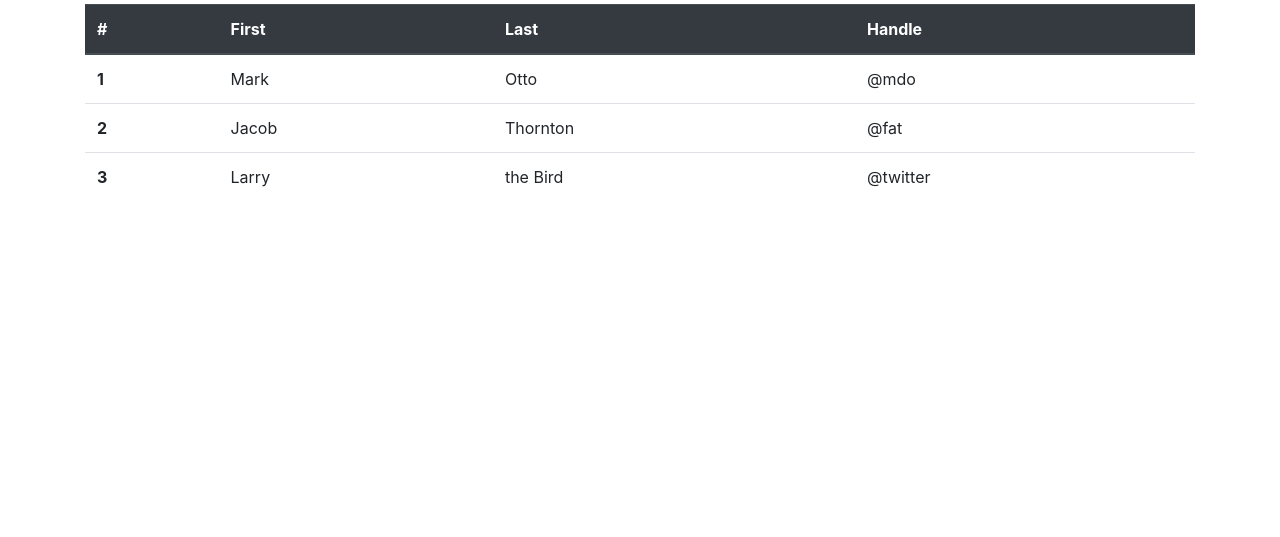
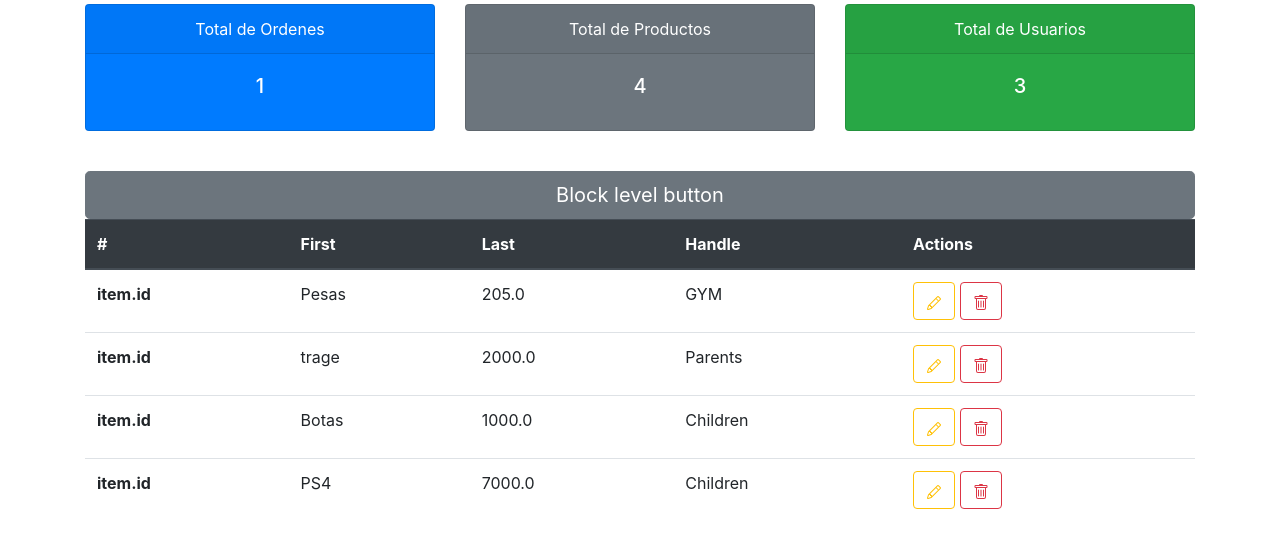
Before and after one commit to nandoferth/django, a Django app: page /table/ in a window 1280 px wide. Shown: the part 336-873 px from the top of the page. Before the commit the page ends 523 px from the top, so only its background shows below. Run offline with Django 3.2, Linux system fonts and the light colour scheme; data comes from the database, SQL or seed files in the repository; both versions use the stored data as it was after the commit; some libraries are stand-ins or nearby versions.

Commit message:
Se creo un template de clientes, se agrego los queries, url dinamicas

```diff
--- a/Start_0/accounts/admin.py
+++ b/Start_0/accounts/admin.py
@@ -4,4 +4,5 @@ from .models import *
 
 admin.site.register(Customer)
 admin.site.register(Product)
+admin.site.register(Orders)
 # Register your models here.
--- a/Start_0/accounts/models.py
+++ b/Start_0/accounts/models.py
@@ -14,8 +14,18 @@ class Product(models.Model):
     )
     name = models.CharField(max_length=50,null=True)
     price = models.FloatField(null=True)
-    category = models.CharField(max_length=50,null=True)
-    description = models.CharField(max_length=50,null=True,choices= CATEGORY)
+    category = models.CharField(max_length=50,null=True,choices= CATEGORY)
+    description = models.CharField(max_length=50,null=True)
     date_create = models.DateTimeField(auto_now_add=True, null=True)
-
+    def __str__(self):
+        return self.name
+class Orders(models.Model):
+    SATATUS=(
+        ('Pending','Pending'),
+        ('Delivered','Delivered')
+    )
+    customer = models.ForeignKey(Customer, null=True, on_delete = models.SET_NULL)
+    product = models.ForeignKey(Product, null=True, on_delete = models.SET_NULL)
+    status=models.CharField(max_length=50,null=True,choices= SATATUS)
+    date_create=date_create = models.DateTimeField(auto_now_add=True, null=True)
 # Create your models here.
--- /dev/null
+++ b/Start_0/accounts/templates/accounts/CardGroup.html
@@ -0,0 +1,22 @@
+
+<div class="card-deck">
+    <div class="card text-white bg-primary text-center mb-3" style="max-width: 33%;">
+        <div class="card-header">Total de Ordenes</div>
+        <div class="card-body">
+            <h5 class="card-title">{{total_ordenes}}</h5>
+        </div>
+    </div>
+
+    <div class="card text-white bg-secondary text-center mb-3" style="max-width: 33%;">
+        <div class="card-header">Total de Productos</div>
+        <div class="card-body">
+            <h5 class="card-title">{{total_productos}}</h5>
+        </div>
+    </div>
+    <div class="card text-white bg-success text-center mb-3" style="max-width: 33%;">
+        <div class="card-header">Total de Usuarios</div>
+        <div class="card-body">
+            <h5 class="card-title">{{total_usuarios}}</h5>
+        </div>
+    </div>
+</div>
--- a/Start_0/accounts/templates/accounts/Table.html
+++ b/Start_0/accounts/templates/accounts/Table.html
@@ -2,6 +2,10 @@
 
 {% block content %}
     <br>
+    {% include 'accounts/CardGroup.html' %}
+    <br>
+    <button type="button" class="btn btn-secondary btn-lg btn-block">Block level button</button>
+    <div class="table-responsive-sm">
         <table class="table">
             <thead class="thead-dark">
                 <tr>
@@ -9,27 +13,34 @@
                     <th scope="col">First</th>
                     <th scope="col">Last</th>
                     <th scope="col">Handle</th>
+                    <th scope="col">Actions</th>
                 </tr>
             </thead>
             <tbody>
+                {% for item in products %}
                     <tr>
-                <th scope="row">1</th>
-                <td>Mark</td>
-                <td>Otto</td>
-                <td>@mdo</td>
+                        <th scope="row">item.id</th>
+                        <td>{{item.name}}</td>
+                        <td>{{item.price}}</td>
+                        <td>{{item.category}}</td>
+                        <td>
+                            <button type="button" class="btn btn-outline-warning">
+                                <svg width="1em" height="1em" viewBox="0 0 16 16" class="bi bi-pencil" fill="currentColor" xmlns="http://www.w3.org/2000/svg">
+                                    <path fill-rule="evenodd" d="M11.293 1.293a1 1 0 0 1 1.414 0l2 2a1 1 0 0 1 0 1.414l-9 9a1 1 0 0 1-.39.242l-3 1a1 1 0 0 1-1.266-1.265l1-3a1 1 0 0 1 .242-.391l9-9zM12 2l2 2-9 9-3 1 1-3 9-9z"/>
+                                    <path fill-rule="evenodd" d="M12.146 6.354l-2.5-2.5.708-.708 2.5 2.5-.707.708zM3 10v.5a.5.5 0 0 0 .5.5H4v.5a.5.5 0 0 0 .5.5H5v.5a.5.5 0 0 0 .5.5H6v-1.5a.5.5 0 0 0-.5-.5H5v-.5a.5.5 0 0 0-.5-.5H3z"/>
+                                </svg>
+                            </button>
+                            <button type="button" class="btn btn-outline-danger">
+                                <svg width="1em" height="1em" viewBox="0 0 16 16" class="bi bi-trash" fill="currentColor" xmlns="http://www.w3.org/2000/svg">
+                                    <path d="M5.5 5.5A.5.5 0 0 1 6 6v6a.5.5 0 0 1-1 0V6a.5.5 0 0 1 .5-.5zm2.5 0a.5.5 0 0 1 .5.5v6a.5.5 0 0 1-1 0V6a.5.5 0 0 1 .5-.5zm3 .5a.5.5 0 0 0-1 0v6a.5.5 0 0 0 1 0V6z"/>
+                                    <path fill-rule="evenodd" d="M14.5 3a1 1 0 0 1-1 1H13v9a2 2 0 0 1-2 2H5a2 2 0 0 1-2-2V4h-.5a1 1 0 0 1-1-1V2a1 1 0 0 1 1-1H6a1 1 0 0 1 1-1h2a1 1 0 0 1 1 1h3.5a1 1 0 0 1 1 1v1zM4.118 4L4 4.059V13a1 1 0 0 0 1 1h6a1 1 0 0 0 1-1V4.059L11.882 4H4.118zM2.5 3V2h11v1h-11z"/>
+                                </svg>
+                            </button>
+                        </td>
                     </tr>
-            <tr>
-                <th scope="row">2</th>
-                <td>Jacob</td>
-                <td>Thornton</td>
-                <td>@fat</td>
-            </tr>
-            <tr>
-                <th scope="row">3</th>
-                <td>Larry</td>
-                <td>the Bird</td>
-                <td>@twitter</td>
-            </tr>
+                {% endfor %}
             </tbody>
         </table>
+    </div>
+
 {% endblock %}
--- a/Start_0/accounts/urls.py
+++ b/Start_0/accounts/urls.py
@@ -8,4 +8,5 @@ urlpatterns = [
     path('table/',views.Table),
     path('login/',views.login),
     path('register/',views.register),
+    path('customer/<str:pk_test>/',views.CustomerPage),
 ]
--- a/Start_0/accounts/views.py
+++ b/Start_0/accounts/views.py
@@ -1,6 +1,7 @@
 from django.shortcuts import render
 from django.http import HttpResponse
 from django.contrib.auth.forms import UserCreationForm
+from .models import *
 
 def login(request):
 
@@ -21,6 +22,21 @@ def home(request):
 def Crud(request):
     return render(request,'accounts/Crud.html')
 
+def CustomerPage(request, pk_test):
+    user = Customer.objects.get(name=pk_test)
+    product = user.orders_set.filter(status="Pending").count()
+    context = {'user':user,'product':product}
+    return render(request,'accounts/Customer.html',context)
+
 def Table(request):
-    return render(request,'accounts/Table.html')
+    total_ordenes = Orders.objects.all().count()
+    total_productos = Product.objects.all().count()
+    total_usuarios = Customer.objects.all().count()
+    products = Product.objects.all()
+    context = {'total_ordenes':total_ordenes,'total_productos':total_productos,
+    'total_usuarios':total_usuarios, 'products':products}
+    return render(request,'accounts/Table.html',context)
+
+
+
 # Create your views here.
```
Also changed, not shown: Start_0/accounts/templates/accounts/Customer.html (added, +50 -0 lines), Start_0/accounts/migrations/0003_orders.py (added), Start_0/accounts/migrations/0004_auto_20200810_1947.py (added), Start_0/db.sqlite3. Lines whose indentation alone changed are shown as unchanged.
